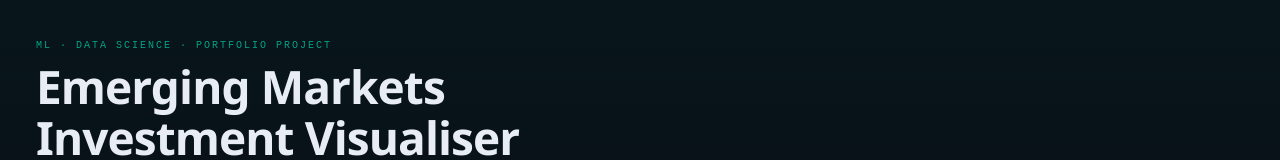
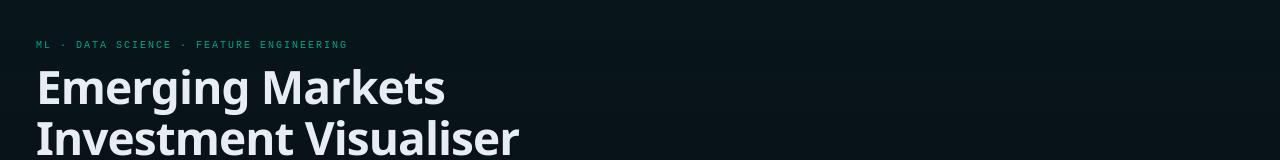
Before and after one commit to chandrimatolia/emerging-markets-dashboard, a React (Vite) app: page / in a window 1280 px wide. Shown: the top 160 px of the page. Built offline with nearby package versions, Linux system fonts and the light colour scheme.

Commit message:
Project title

```diff
--- a/src/App.jsx
+++ b/src/App.jsx
@@ -298,7 +298,7 @@ export default function App() {
 
       {/* HEADER */}
       <header style={{padding:"40px 36px 30px",borderBottom:`1px solid ${BORDER}`,background:"linear-gradient(180deg,rgba(0,212,170,0.05) 0%,transparent 100%)"}}>
-        <div style={{fontSize:10,letterSpacing:"0.2em",textTransform:"uppercase",color:"#00D4AA",marginBottom:10,fontFamily:"monospace",opacity:0.75}}>ML · Data Science · Portfolio Project</div>
+        <div style={{fontSize:10,letterSpacing:"0.2em",textTransform:"uppercase",color:"#00D4AA",marginBottom:10,fontFamily:"monospace",opacity:0.75}}>ML · Data Science · Feature Engineering</div>
         <h1 style={{fontSize:"clamp(22px,3.8vw,46px)",fontWeight:800,letterSpacing:"-0.02em",margin:"0 0 12px",lineHeight:1.1,color:TEXT}}>Emerging Markets<br/>Investment Visualiser</h1>
         <p style={{fontSize:13,color:MUTED,maxWidth:660,lineHeight:1.65,margin:"0 0 20px"}}>Machine learning analysis of 51 emerging economies using 12 macroeconomic and governance indicators. KMeans clustering (k=4), Ridge Regression, PCA. Data: World Bank WDI 2022–23 · IMF WEO Apr 2023 · WB WGI 2022.</p>
         <div style={{display:"flex",gap:28,flexWrap:"wrap",marginBottom:18}}>
```
